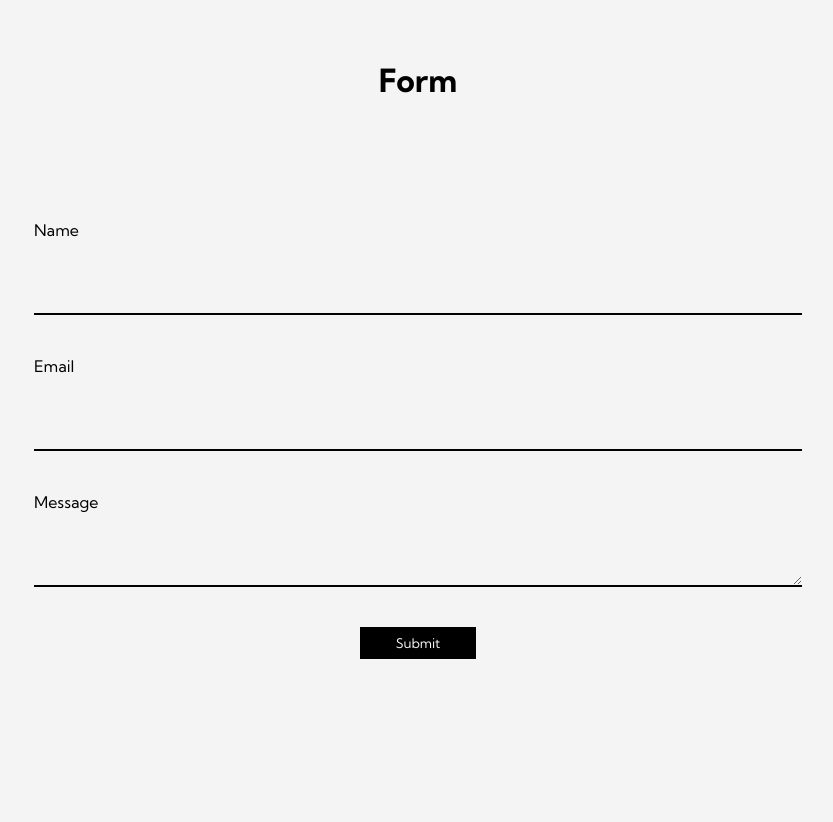
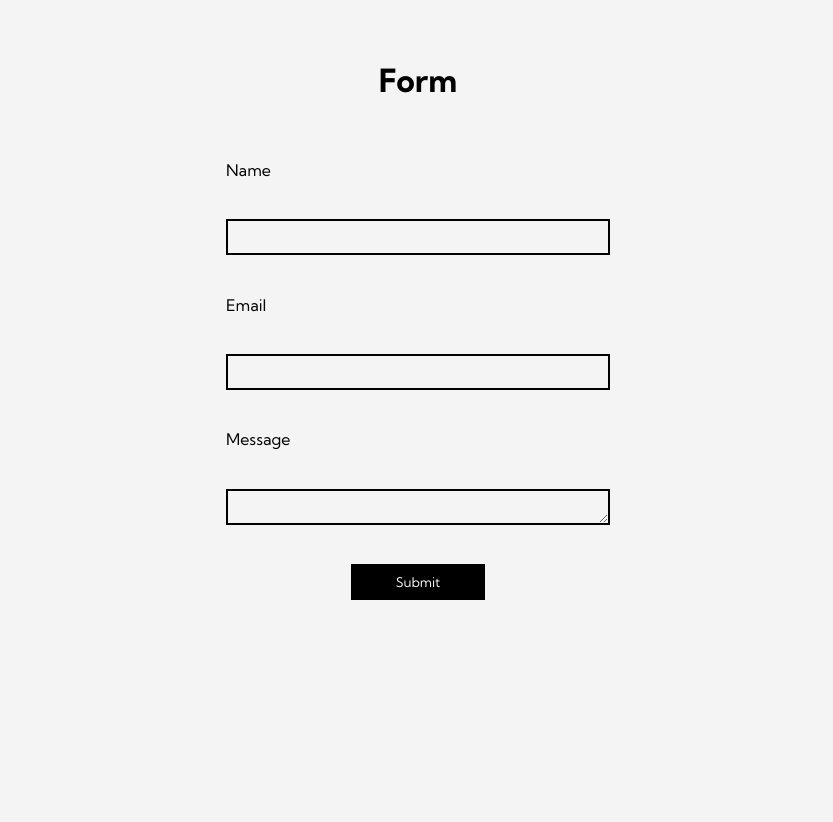
Before and after one commit to Ayushrwork/Dark-light-mode, a plain HTML site: page index.html in a window 1280 px wide. Shown: the part 2840-3662 px from the top of the page, without its empty margins (222-1055 px from the left). Drawn offline with Linux system fonts and the light colour scheme; a web font is replaced by a local one.

Commit message:
improved code and form section

```diff
--- a/index.html
+++ b/index.html
@@ -91,14 +91,11 @@
         </a>
       </div>
     </div>
-
     <div class="header"></div>
-
     <div class="img-grid-section">
       <div class="img-header">
         <h1>Images</h1>
       </div>
-
       <div class="img-section">
         <div class="img">
           <img src="./media/images/pexels-adrien-olichon-2387793.jpg" />
@@ -120,14 +117,11 @@
         </div>
       </div>
     </div>
-
     <div class="header"></div>
-
     <div class="form-section">
       <div class="form-header">
         <h1>Form</h1>
       </div>
-
       <div class="main-form">
         <form action="#">
           <label for="Name">Name</label>
@@ -136,23 +130,20 @@
           <input type="Email" required />
           <label for="Message">Message</label>
           <textarea name="Message" cols="1" rows="1"></textarea>
-          <input type="submit" value="Submit" />
+          <input id="submit" type="submit" value="Submit" />
         </form>
       </div>
     </div>
-
     <footer>
       <div class="left-section">
         <h3>Made with Love</h3>
       </div>
-
       <div class="right-section">
         <a href="#"><i class="fab fa-instagram"></i></a>
         <a href="#"><i class="fab fa-github-square"></i></a>
         <a href="#"><i class="fab fa-linkedin"></i></a>
       </div>
     </footer>
-
     <script src="./app.js"></script>
   </body>
 </html>
--- a/style/style.css
+++ b/style/style.css
@@ -346,8 +346,10 @@ nav .slider.round:before {
 }
 
 .form-section .main-form {
-  width: 100%;
-  height: 80vh;
+  /* background: #303436b2; */
+  margin: auto;
+  width: 50%;
+  height: 65vh;
   display: -webkit-box;
   display: -ms-flexbox;
   display: flex;
@@ -360,6 +362,7 @@ nav .slider.round:before {
 }
 
 .form-section .main-form form {
+  outline: none;
   margin: auto;
   width: 60%;
   height: 60vh;
@@ -379,15 +382,12 @@ nav .slider.round:before {
 .form-section .main-form form textarea {
   padding: 8px;
   border: 2px solid var(--text);
-  border-top: none;
-  border-left: none;
-  border-right: none;
   background: var(--bg);
 }
 
 .form-section .main-form form input[type='submit'] {
-  width: 15%;
-  padding: 8px;
+  width: 20%;
+  padding: 10px;
   cursor: pointer;
   background: var(--text);
   border: 2px var(--text);
@@ -443,6 +443,9 @@ footer .right-section .fab {
   }
   .img-section {
     height: 130vh;
+  }
+  #submit {
+    width: 35%;
   }
 }
 
@@ -569,6 +572,9 @@ footer .right-section .fab {
   .img-grid-section .img-section .img {
     width: 48vw;
   }
+  .form-section .main-form form {
+    width: 100%;
+  }
   .form-section .main-form form input[type='submit'] {
     width: 30%;
   }
```
